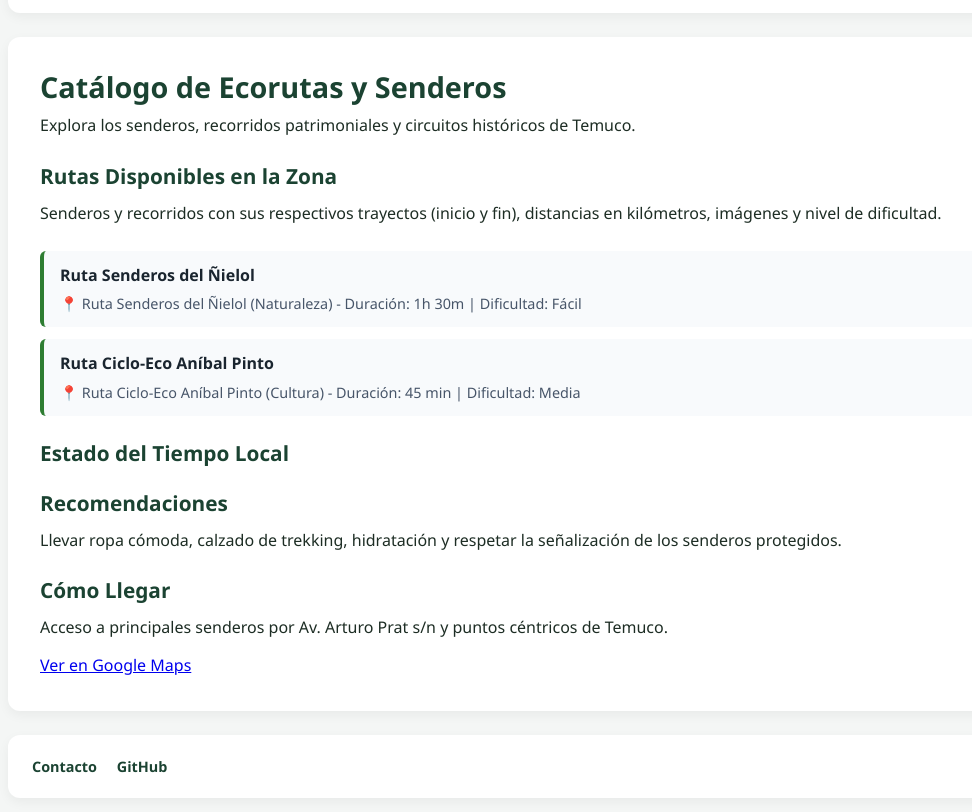
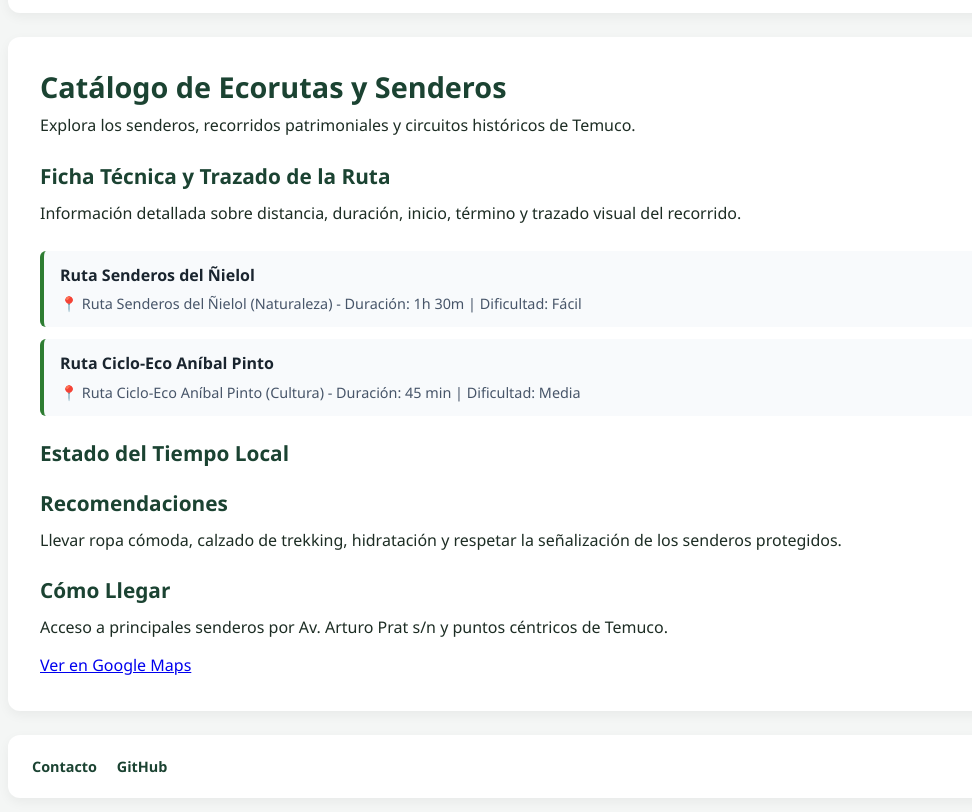
Before and after one commit to camilqqq/Nexus-Ecoruta, a plain HTML site: page paginas/Actividad.html in a window 1280 px wide. Shown: the part 136-948 px from the top of the page, without its empty margins (56-1028 px from the left). Drawn offline with Linux system fonts and the light colour scheme.

Commit message:
fix(html): eliminar texto estático en Actividad.html para permitir renderizado dinámico de rutas y mapas

```diff
--- a/paginas/Actividad.html
+++ b/paginas/Actividad.html
@@ -27,7 +27,7 @@
       <nav aria-label="Navegación principal" class="main-nav" id="menuNav">
         <a href="../index.html">Inicio</a>
         <a href="../index.html#explorar" class="active" aria-current="page">Explorar</a>
-        <a href="vista3_emprendedor.html">Emprendedores</a>
+        <a href="emprendimientos.html">Emprendedores</a>
         <a href="vista4.html">Administración</a>
       </nav>
     </header>
@@ -41,15 +41,14 @@
       </section>
 
       <div class="content-grid">
-        <!-- Contenedor dinámico de rutas de TypeScript -->
+        <!-- Contenedor dinámico donde TypeScript inyectará las fichas y los mapas -->
         <article class="card main-card">
-          <h2>Rutas Disponibles en la Zona</h2>
+          <h2>Ficha Técnica y Trazado de la Ruta</h2>
           <p>
-            Senderos y recorridos con sus respectivos trayectos (inicio y fin),
-            distancias en kilómetros, imágenes y nivel de dificultad.
+            Información detallada sobre distancia, duración, inicio, término y trazado visual del recorrido.
           </p>
 
-          <!-- Aquí js/rutas.js inyectará dinámicamente cada ficha de ruta -->
+          <!-- Aquí js/rutas.js inyectará dinámicamente las fichas -->
           <div id="contenedor-rutas" style="margin-top: 1.5rem;"></div>
         </article>
 
@@ -104,7 +103,7 @@
       });
     </script>
 
-    <!-- Vinculación de los scripts JS compilados -->
+    <!-- Scripts dinámicos para inyectar la información -->
     <script src="../js/api.js"></script>
     <script src="../js/rutas.js"></script>
   </body>
```
